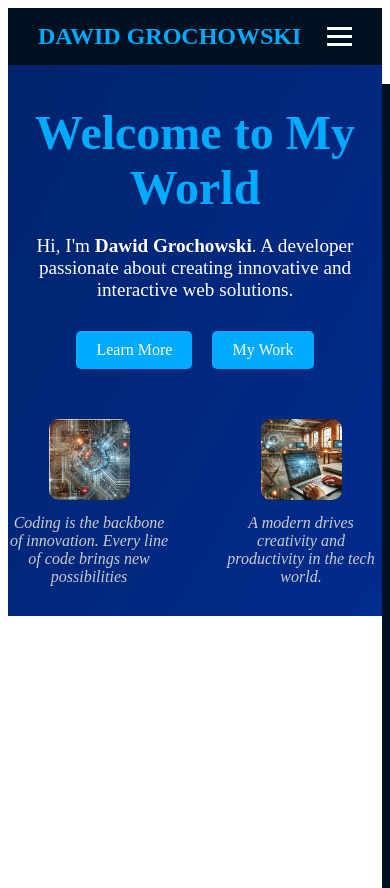
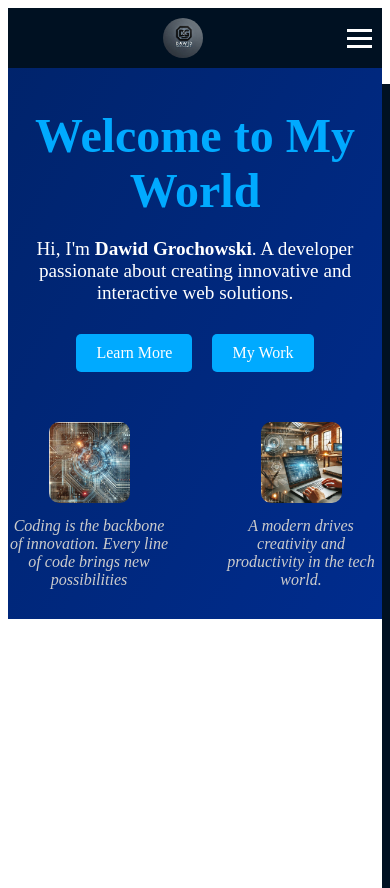
Before and after one commit to dawid24214/Aboute-me, a React (Vite) app: page / in a window 390 px wide. Shown: the top 888 px of the page. Built offline with nearby package versions, Linux system fonts and the light colour scheme.

Commit message:
Adding a logo and  responsivness to it

```diff
--- a/src/components/Navbar.jsx
+++ b/src/components/Navbar.jsx
@@ -10,7 +10,9 @@ export const Navbar = () => {
     return(
         <>
             <nav className='navbar'>
-                <div className='logo'>Dawid Grochowski</div>
+                <div className='logo'>
+                    <img src='/public/Logo.jpg' alt='Dawid Grochowski'/>
+                </div>
                 <div className={`hamburger ${isOpen ? 'open' : ''}`} onClick={toggleMenu}>
                     <span></span>
                     <span></span>
--- a/src/style/_Navbar.scss
+++ b/src/style/_Navbar.scss
@@ -2,18 +2,29 @@
   display: flex;
   justify-content: space-between;
   align-items: center;
-  padding: 15px 30px;
+  padding: 1px 150px;
   background-color: #001122;
   color: white;
   position: sticky;
   top: 0;
   z-index: 1000;
 
-  .logo {
-    font-size: 1.5rem;
-    font-weight: bold;
-    color: #00aaff;
-    text-transform: uppercase;
+  .logo{
+    flex: 1;
+    display: flex;
+    justify-content: center;
+    align-items: center;
+    img{
+      width: 65px;
+      height: 65px;
+      border-radius: 50%;
+      transition: transform 0.3s ease, box-shadow 0.3s ease;
+      &:hover{
+        transform: scale(1.1);
+        box-shadow: 0 10px 20px rgba(0, 0, 0, 0.5 );
+      }
+
+      }
   }
 
   .hamburger {
@@ -69,6 +80,15 @@
 
   // Dla wersji mobilnej
   @media (max-width: 720px) {
+
+    padding: 10px;
+    .logo{
+    img{
+      width: 50px; //zmnejsza logo na malych ekranach
+      height: 50px;
+    }
+    }
+
     .hamburger {
       display: flex;
     }
@@ -95,4 +115,12 @@
       }
     }
   }
+  @media  (max-width: 480px){
+    .logo{
+      img{
+        width: 40px; //jeszcze mniejsze logo na bardzo malych ekranach
+        height: 40px;
+      }
+    }
+  }
 }
```
